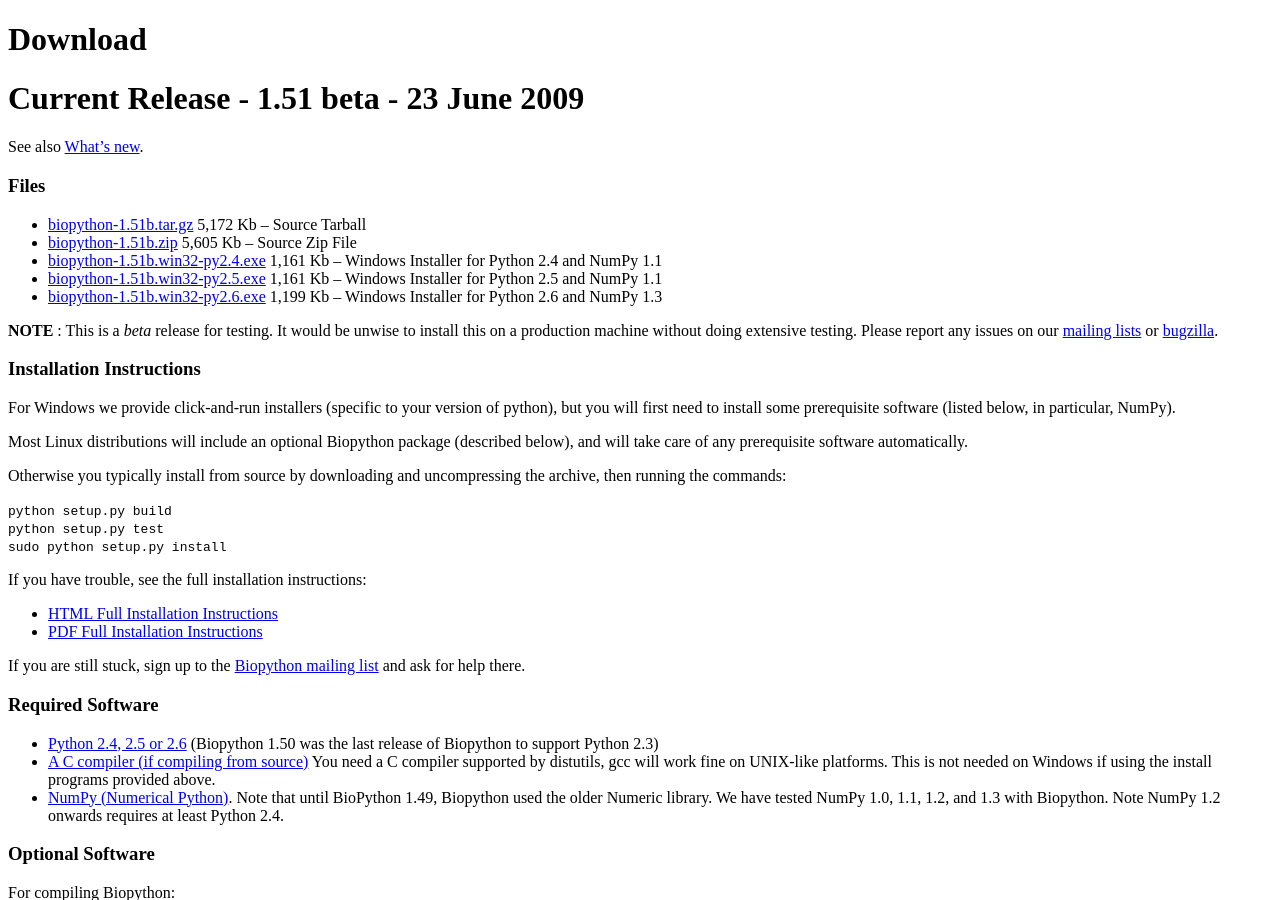
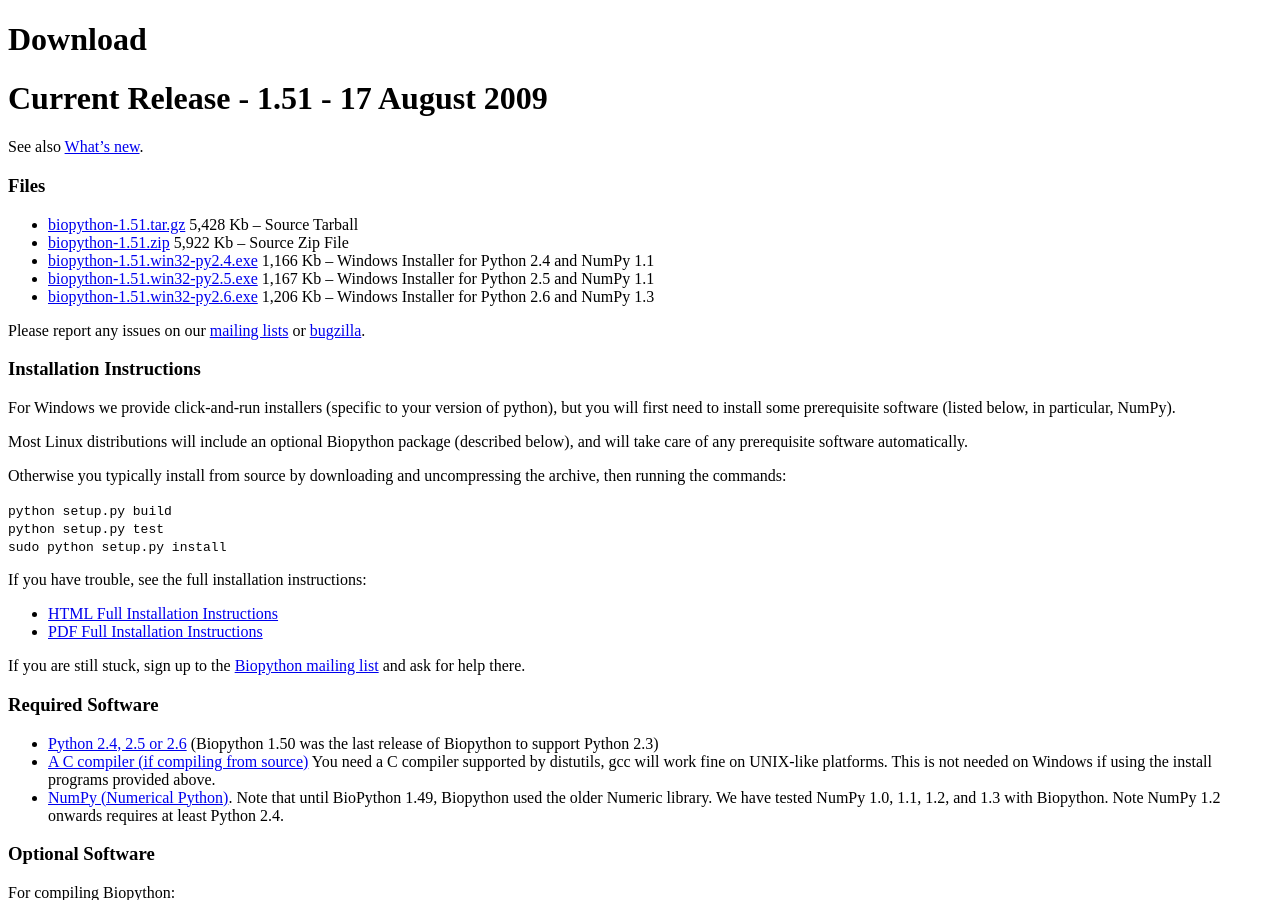
Before and after one commit to biopython/biopython.github.io, a Jekyll site: the page built from wiki/Download.md, in a window 1280 px wide and 900 px high. Built offline with Jekyll 4.4.1, drawn with Linux system fonts in a browser that asks for light colours; some of the changed text lies outside the part shown.

Commit message:
Biopython 1.51

```diff
--- a/wiki/Download.md
+++ b/wiki/Download.md
@@ -4,26 +4,24 @@ permalink: wiki/Download
 layout: wiki
 ---
 
-Current Release - 1.51 beta - 23 June 2009
-==========================================
+Current Release - 1.51 - 17 August 2009
+=======================================
 
 See also [What's new](http://biopython.open-bio.org/SRC/biopython/NEWS).
 
 ### Files
 
--   [biopython-1.51b.tar.gz](http://biopython.org/DIST/biopython-1.51b.tar.gz)
-    5,172 Kb -- Source Tarball
--   [biopython-1.51b.zip](http://biopython.org/DIST/biopython-1.51b.zip)
-    5,605 Kb -- Source Zip File
--   [biopython-1.51b.win32-py2.4.exe](http://biopython.org/DIST/biopython-1.51b.win32-py2.4.exe)
-    1,161 Kb -- Windows Installer for Python 2.4 and NumPy 1.1
--   [biopython-1.51b.win32-py2.5.exe](http://biopython.org/DIST/biopython-1.51b.win32-py2.5.exe)
-    1,161 Kb -- Windows Installer for Python 2.5 and NumPy 1.1
--   [biopython-1.51b.win32-py2.6.exe](http://biopython.org/DIST/biopython-1.51b.win32-py2.6.exe)
-    1,199 Kb -- Windows Installer for Python 2.6 and NumPy 1.3
+-   [biopython-1.51.tar.gz](http://biopython.org/DIST/biopython-1.51.tar.gz)
+    5,428 Kb -- Source Tarball
+-   [biopython-1.51.zip](http://biopython.org/DIST/biopython-1.51.zip)
+    5,922 Kb -- Source Zip File
+-   [biopython-1.51.win32-py2.4.exe](http://biopython.org/DIST/biopython-1.51.win32-py2.4.exe)
+    1,166 Kb -- Windows Installer for Python 2.4 and NumPy 1.1
+-   [biopython-1.51.win32-py2.5.exe](http://biopython.org/DIST/biopython-1.51.win32-py2.5.exe)
+    1,167 Kb -- Windows Installer for Python 2.5 and NumPy 1.1
+-   [biopython-1.51.win32-py2.6.exe](http://biopython.org/DIST/biopython-1.51.win32-py2.6.exe)
+    1,206 Kb -- Windows Installer for Python 2.6 and NumPy 1.3
 
-**NOTE** : This is a *beta* release for testing. It would be unwise to
-install this on a production machine without doing extensive testing.
 Please report any issues on our [mailing
 lists](mailing_lists "wikilink") or
 [bugzilla](http://bugzilla.open-bio.org/).
```
Also changed, not shown: other parts of wiki/Download.md (+13 -0 lines), 1 other file.
